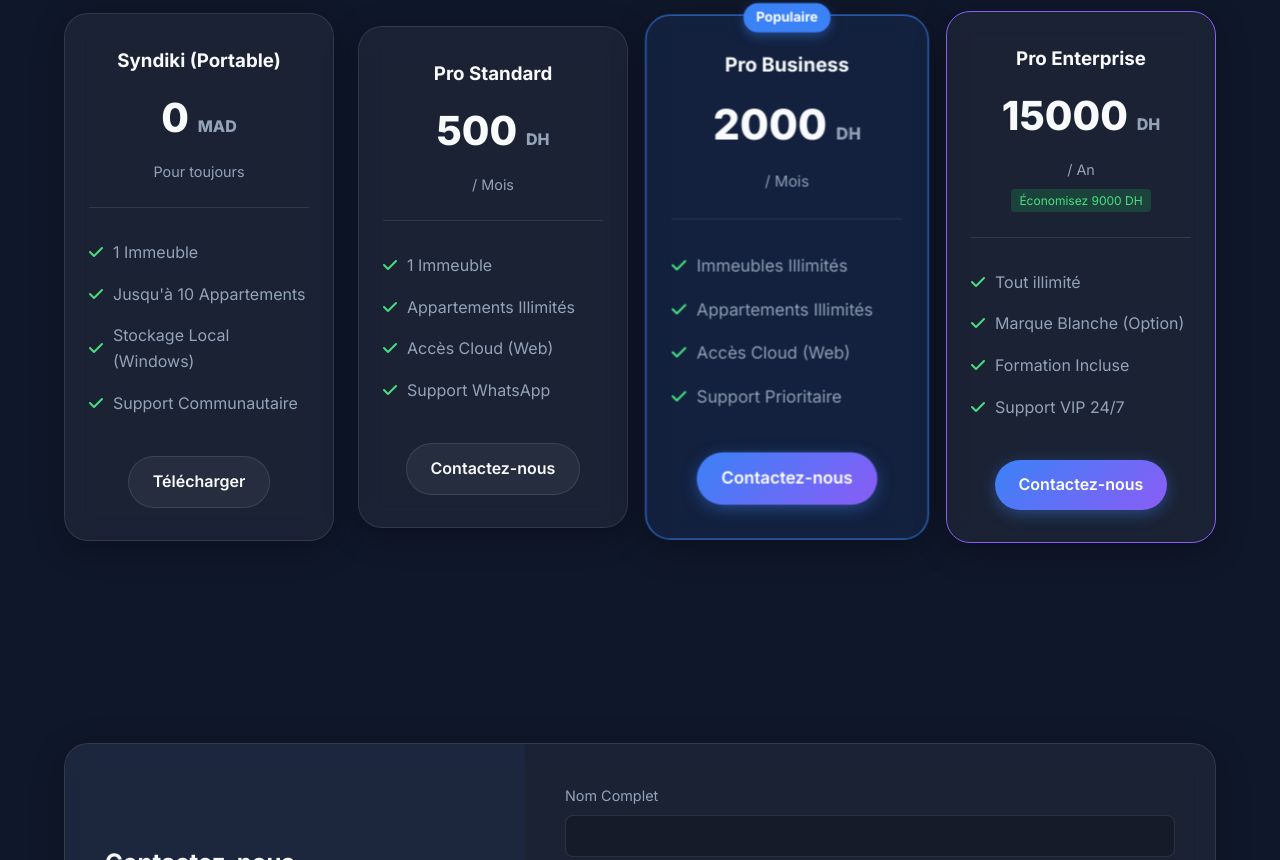
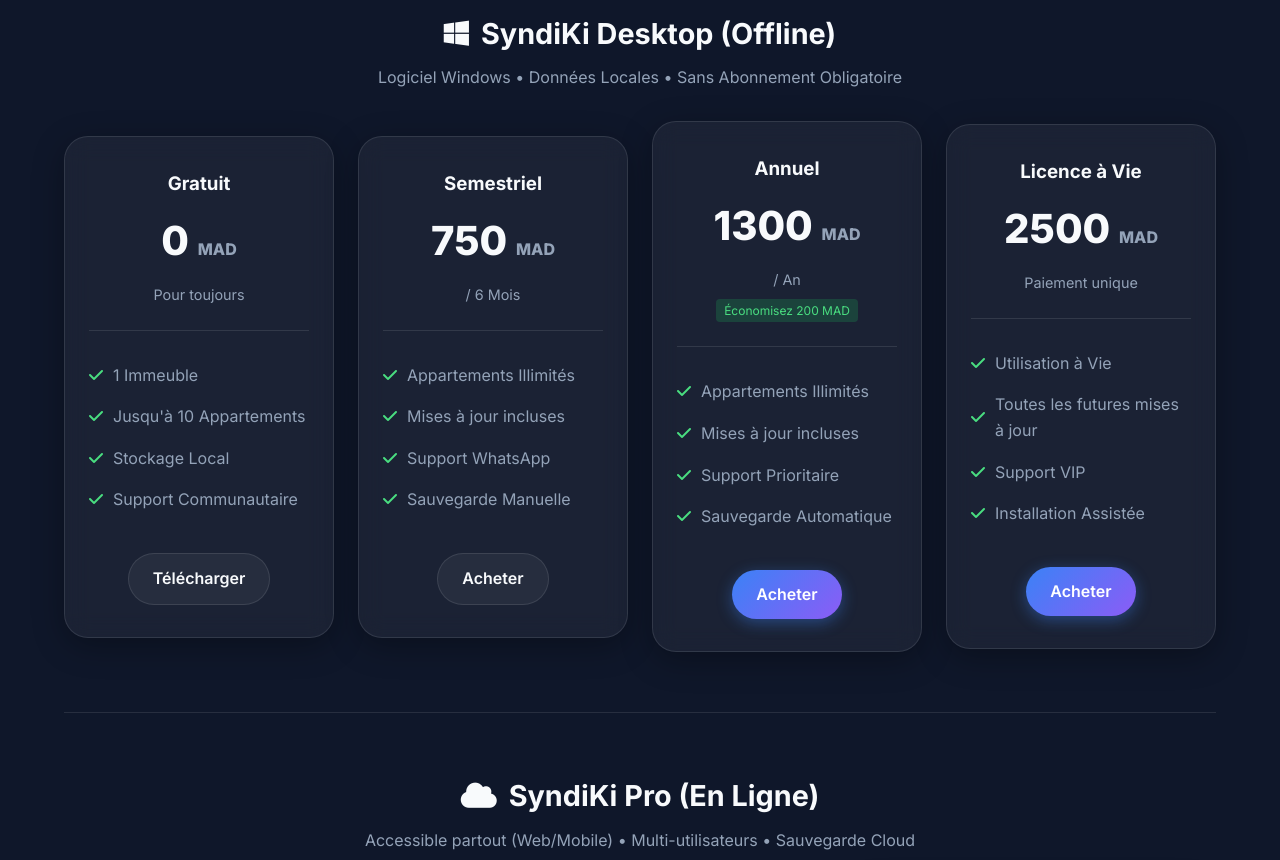
Before and after one commit to DreamaniaCode/syndiki, a plain HTML site: page index.html in a window 1280 px wide. Shown: the part 4628-5488 px from the top of the page. Drawn offline with Linux system fonts and the light colour scheme.

Commit message:
feat: Split pricing into Offline (Desktop) and Online (Pro) sections

```diff
--- a/index.html
+++ b/index.html
@@ -333,25 +333,92 @@
                 <p data-i18n="pricingSubtitle">Choisissez le plan qui vous convient</p>
             </div>
 
+            <!-- Desktop / Offline Section -->
+            <div class="pricing-subsection">
+                <h3 class="subsection-title"><i class="fa-brands fa-windows"></i> SyndiKi Desktop (Offline)</h3>
+                <p class="subsection-desc">Logiciel Windows • Données Locales • Sans Abonnement Obligatoire</p>
+
                 <div class="pricing-grid">
                     <!-- Free Tier -->
                     <div class="pricing-card glass-card">
                         <div class="pricing-header">
-                        <h3>Syndiki (Portable)</h3>
+                            <h3>Gratuit</h3>
                             <div class="price">0 <span class="currency">MAD</span></div>
                             <div class="period">Pour toujours</div>
                         </div>
                         <ul class="pricing-features">
                             <li>1 Immeuble</li>
                             <li>Jusqu'à 10 Appartements</li>
-                        <li>Stockage Local (Windows)</li>
+                            <li>Stockage Local</li>
                             <li>Support Communautaire</li>
                         </ul>
                         <a href="https://www.up-4ever.net/wh9mnt2tjlnb" class="btn btn-secondary"
                             target="_blank">Télécharger</a>
                     </div>
 
-                <!-- Pro Monthly (1 Building) -->
+                    <!-- Semestriel -->
+                    <div class="pricing-card glass-card">
+                        <div class="pricing-header">
+                            <h3>Semestriel</h3>
+                            <div class="price">750 <span class="currency">MAD</span></div>
+                            <div class="period">/ 6 Mois</div>
+                        </div>
+                        <ul class="pricing-features">
+                            <li>Appartements Illimités</li>
+                            <li>Mises à jour incluses</li>
+                            <li>Support WhatsApp</li>
+                            <li>Sauvegarde Manuelle</li>
+                        </ul>
+                        <a href="https://wa.me/212755837268?text=Je%20suis%20int%C3%A9ress%C3%A9%20par%20Syndiki%20Desktop%20Semestriel%20(750%20MAD)"
+                            class="btn btn-secondary" target="_blank">Acheter</a>
+                    </div>
+
+                    <!-- Annuel -->
+                    <div class="pricing-card glass-card">
+                        <div class="pricing-header">
+                            <h3>Annuel</h3>
+                            <div class="price">1300 <span class="currency">MAD</span></div>
+                            <div class="period">/ An</div>
+                            <div class="save-badge">Économisez 200 MAD</div>
+                        </div>
+                        <ul class="pricing-features">
+                            <li>Appartements Illimités</li>
+                            <li>Mises à jour incluses</li>
+                            <li>Support Prioritaire</li>
+                            <li>Sauvegarde Automatique</li>
+                        </ul>
+                        <a href="https://wa.me/212755837268?text=Je%20suis%20int%C3%A9ress%C3%A9%20par%20Syndiki%20Desktop%20Annuel%20(1300%20MAD)"
+                            class="btn btn-primary" target="_blank">Acheter</a>
+                    </div>
+
+                    <!-- Lifetime -->
+                    <div class="pricing-card glass-card lifetime">
+                        <div class="pricing-header">
+                            <h3>Licence à Vie</h3>
+                            <div class="price">2500 <span class="currency">MAD</span></div>
+                            <div class="period">Paiement unique</div>
+                        </div>
+                        <ul class="pricing-features">
+                            <li>Utilisation à Vie</li>
+                            <li>Toutes les futures mises à jour</li>
+                            <li>Support VIP</li>
+                            <li>Installation Assistée</li>
+                        </ul>
+                        <a href="https://wa.me/212755837268?text=Je%20suis%20int%C3%A9ress%C3%A9%20par%20Syndiki%20Desktop%20Lifetime%20(2500%20MAD)"
+                            class="btn btn-primary" target="_blank">Acheter</a>
+                    </div>
+                </div>
+            </div>
+
+            <div class="divider-horizontal"></div>
+
+            <!-- Cloud / Pro Section -->
+            <div class="pricing-subsection">
+                <h3 class="subsection-title"><i class="fa-solid fa-cloud"></i> SyndiKi Pro (En Ligne)</h3>
+                <p class="subsection-desc">Accessible partout (Web/Mobile) • Multi-utilisateurs • Sauvegarde Cloud</p>
+
+                <div class="pricing-grid">
+                    <!-- Pro Standard -->
                     <div class="pricing-card glass-card">
                         <div class="pricing-header">
                             <h3>Pro Standard</h3>
@@ -361,14 +428,14 @@
                         <ul class="pricing-features">
                             <li>1 Immeuble</li>
                             <li>Appartements Illimités</li>
-                        <li>Accès Cloud (Web)</li>
+                            <li>Accès 24/7</li>
                             <li>Support WhatsApp</li>
                         </ul>
                         <a href="https://wa.me/212755837268?text=Bonjour,%20je%20suis%20int%C3%A9ress%C3%A9%20par%20Syndiki%20Pro%20Standard%20(500%20DH/mois)"
                             class="btn btn-secondary" target="_blank">Contactez-nous</a>
                     </div>
 
-                <!-- Pro Monthly (Unlimited) -->
+                    <!-- Pro Business -->
                     <div class="pricing-card glass-card popular">
                         <div class="popular-tag">Populaire</div>
                         <div class="pricing-header">
@@ -379,14 +446,14 @@
                         <ul class="pricing-features">
                             <li>Immeubles Illimités</li>
                             <li>Appartements Illimités</li>
-                        <li>Accès Cloud (Web)</li>
+                            <li>Multi-Gestionnaires</li>
                             <li>Support Prioritaire</li>
                         </ul>
                         <a href="https://wa.me/212755837268?text=Bonjour,%20je%20suis%20int%C3%A9ress%C3%A9%20par%20Syndiki%20Pro%20Business%20(2000%20DH/mois)"
                             class="btn btn-primary" target="_blank">Contactez-nous</a>
                     </div>
 
-                <!-- Pro Yearly (Unlimited) -->
+                    <!-- Pro Enterprise -->
                     <div class="pricing-card glass-card" style="border-color: var(--secondary);">
                         <div class="pricing-header">
                             <h3>Pro Enterprise</h3>
@@ -402,6 +469,7 @@
                         </ul>
                         <a href="https://wa.me/212755837268?text=Bonjour,%20je%20suis%20int%C3%A9ress%C3%A9%20par%20Syndiki%20Pro%20Enterprise%20(15000%20DH/an)"
                             class="btn btn-primary" target="_blank">Contactez-nous</a>
+                    </div>
                 </div>
             </div>
         </section>
--- a/styles.css
+++ b/styles.css
@@ -272,6 +272,34 @@
     font-size: 0.8rem;
     font-weight: 700;
     box-shadow: 0 4px 10px rgba(59, 130, 246, 0.4);
+}
+
+.pricing-subsection {
+    margin-bottom: 60px;
+}
+
+.subsection-title {
+    text-align: center;
+    font-size: 1.8rem;
+    margin-bottom: 8px;
+    color: var(--text-light);
+    display: flex;
+    align-items: center;
+    justify-content: center;
+    gap: 12px;
+}
+
+.subsection-desc {
+    text-align: center;
+    color: var(--text-dim);
+    margin-bottom: 30px;
+}
+
+.divider-horizontal {
+    height: 1px;
+    background: var(--glass-border);
+    margin: 60px 0;
+    width: 100%;
 }
 
 .pricing-header {
```
Lines whose indentation alone changed are shown as unchanged.
